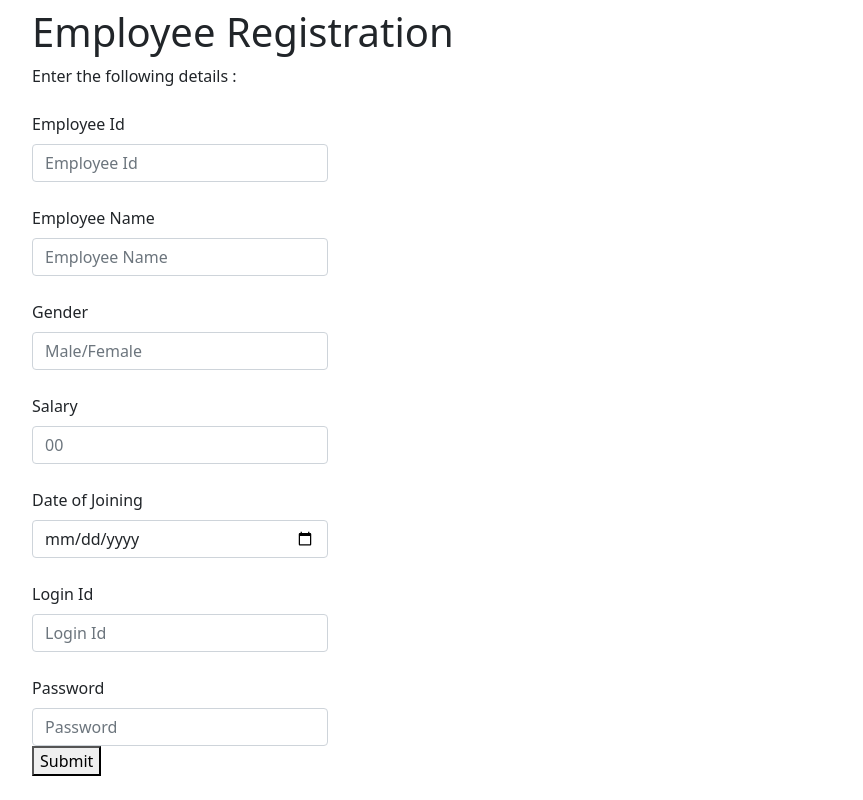
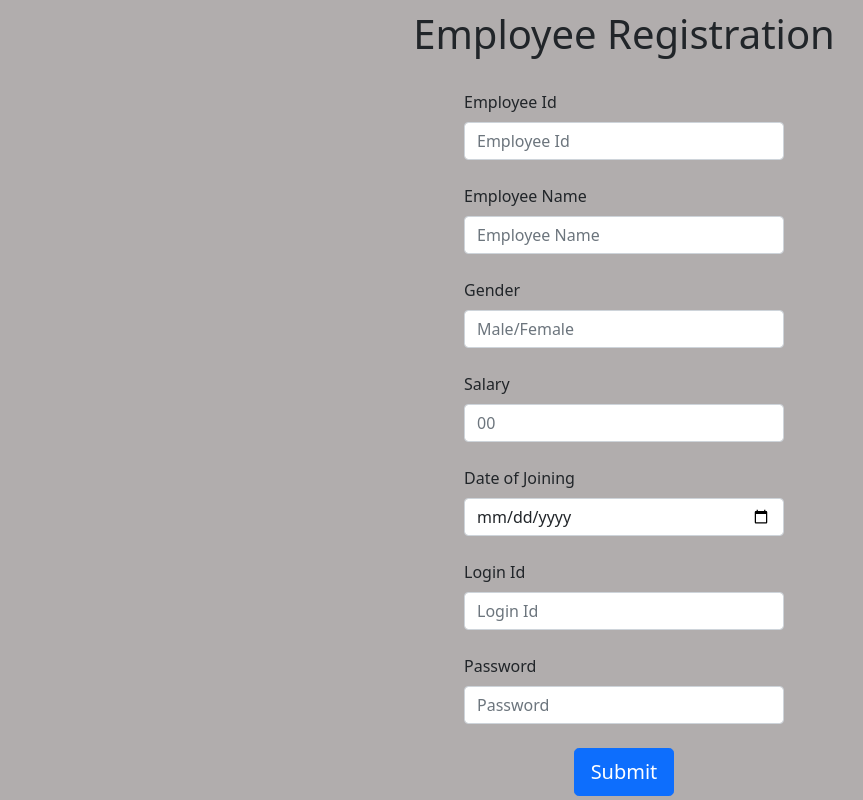
Before and after one commit to rjrealworld/Angular-Sessions, an Angular app in the folder 12-10-2021/demo/: page / in a window 1280 px wide. Shown: the whole page, without its empty margins (16-879 px from the left). Built offline with nearby package versions, Linux system fonts and the light colour scheme.

Commit message:
Added bg color with center alignment in registration page

```diff
--- a/12-10-2021/demo/src/app/assignment2/assignment2.component.css
+++ b/12-10-2021/demo/src/app/assignment2/assignment2.component.css
@@ -0,0 +1,10 @@
+.form-container {
+    width: 100vw;
+    height: 100vh;
+    display: flex;
+    flex-direction: column;
+    justify-content: center;
+    align-items: center;
+    background-color: rgb(177, 173, 173);
+    padding-top: 5px;;
+}
--- a/12-10-2021/demo/src/app/assignment2/assignment2.component.html
+++ b/12-10-2021/demo/src/app/assignment2/assignment2.component.html
@@ -1,6 +1,5 @@
-<div class="mx-5 mt-2">
+<div class="form-container">
     <h1> Employee Registration </h1>
-    Enter the following details : <br />
     <div class="form-group col-sm-3">
         <label for="exampleInputemployeeid" class="form-label mt-4">Employee Id</label>
         <input type="text" class="form-control" id="exampleInputemployeeid" [(ngModel)]='user.empId' name="text"
@@ -14,16 +13,17 @@
     </div>
 
     <!-- <div class="form-group col-sm-3">
-            <label for="exampleGender" class="form-label mt-4">Gender</label>
-            <select class="form-select" id="exampleGender" [(ngModel)] = 'user.gender'>
-              <option [value]="Male">Male</option>
-              <option [value]="Female">Female</option>
-            </select>
-          </div> -->
+        <label for="exampleGender" class="form-label mt-4">Gender</label>
+        <select class="form-select" id="exampleGender" [(ngModel)]='user.gender'>
+            <option [value]="Male">Male</option>
+            <option [value]="Female">Female</option>
+        </select>
+    </div> -->
 
     <div class="form-group col-sm-3">
         <label for="exampleInputemployeegender" class="form-label mt-4">Gender</label>
-        <input type="text" class="form-control" id="exampleInputemployeegender" [(ngModel)]='user.gender' placeholder="Male/Female">
+        <input type="text" class="form-control" id="exampleInputemployeegender" [(ngModel)]='user.gender'
+            placeholder="Male/Female">
     </div>
 
     <div class="form-group col-sm-3">
@@ -49,5 +49,8 @@
         <input type="password" class="form-control" id="exampleInputPassword1" [(ngModel)]='user.password'
             name="password" required minlength="2" maxlength="10" placeholder="Password">
     </div>
-    <button (click)='submit()'>Submit</button>
+
+    <div class="d-grid gap-2 mt-4">
+        <button class="btn btn-lg btn-primary" type="button" (click)='submit()'>Submit</button>
+    </div>
 </div>
```
